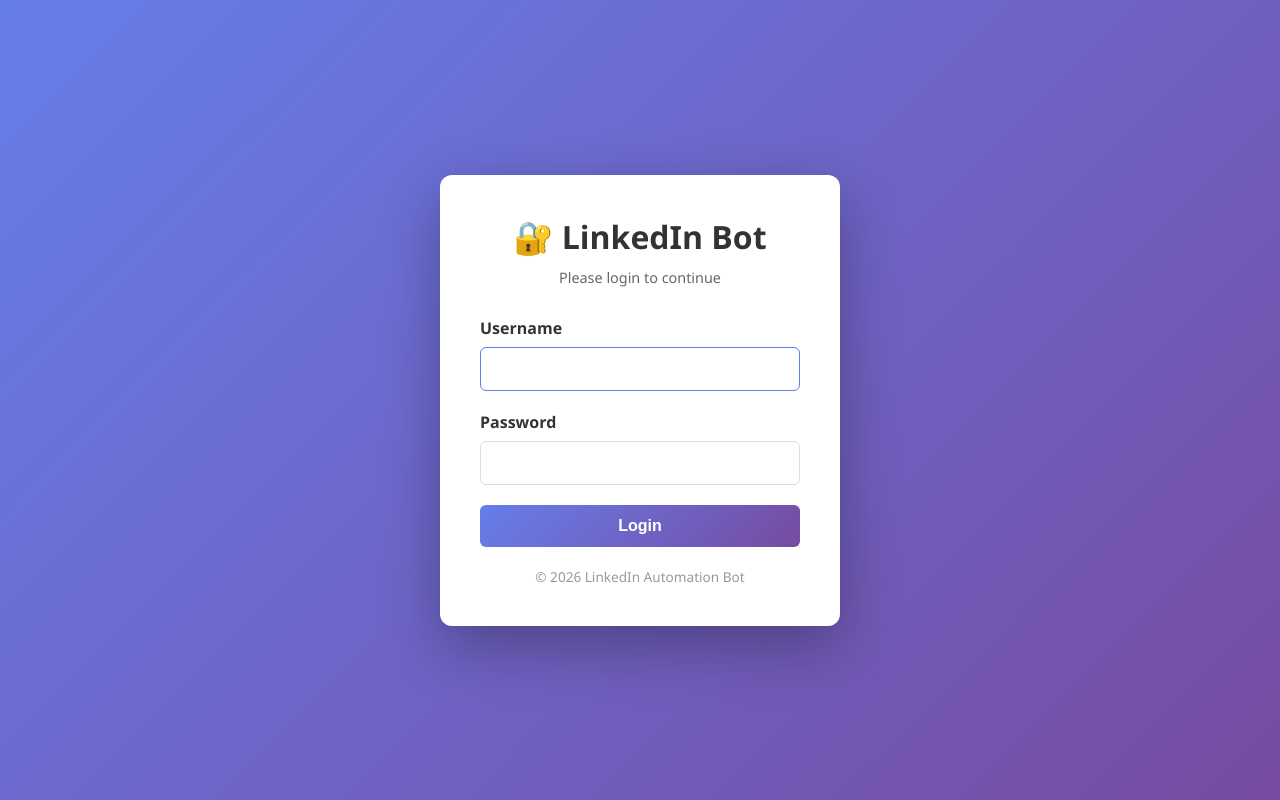
After one commit to Seka35/linkedin-mvp, a Flask app: page /login in a window 1280 px wide. The commit adds this page. Run offline with Flask 3, Linux system fonts and the light colour scheme.

Commit message:
feat: Add authentication system with bcrypt and login page

```diff
--- a/web/app.py
+++ b/web/app.py
@@ -5,11 +5,14 @@ Application Flask pour l'interface web du bot LinkedIn.
 from flask import Flask, render_template, request, jsonify, redirect, url_for
 import sys
 import os
+import bcrypt
+from functools import wraps
 
 # Ajouter le dossier parent au path
 sys.path.insert(0, os.path.abspath(os.path.join(os.path.dirname(__file__), '..')))
 
 from database import init_db, SessionLocal, Prospect, Campaign, Action, Settings, Account
+from database.models import User
 from services.scraper import LinkedInScraper
 from services.linkedin_bot import LinkedInBot
 from services.ai_service import AIService
@@ -42,11 +45,25 @@ bot = None
 
 from flask import g, session
 
+def login_required(f):
+    """Decorator to protect routes - redirect to login if not authenticated"""
+    @wraps(f)
+    def decorated_function(*args, **kwargs):
+        if 'user_id' not in session:
+            return redirect(url_for('login'))
+        return f(*args, **kwargs)
+    return decorated_function
+
 @app.before_request
 def load_account():
     """Charger le compte actif pour la requête"""
-    if request.endpoint and 'static' in request.endpoint:
+    # Skip authentication check for static files and login page
+    if request.endpoint and ('static' in request.endpoint or request.endpoint == 'login'):
         return
+
+    # Check if user is authenticated
+    if 'user_id' not in session and request.endpoint != 'login':
+        return redirect(url_for('login'))
 
     db = SessionLocal()
     account_id = session.get('account_id')
@@ -74,6 +91,36 @@ def inject_account():
     return dict(current_account=getattr(g, 'account', None), get_all_accounts=get_all_accounts)
 
 from sqlalchemy.orm import joinedload
+
+# Authentication Routes
+@app.route('/login', methods=['GET', 'POST'])
+def login():
+    """Page de connexion"""
+    if request.method == 'POST':
+        username = request.form.get('username')
+        password = request.form.get('password')
+
+        db = SessionLocal()
+        user = db.query(User).filter(User.username == username).first()
+        db.close()
+
+        if user and bcrypt.checkpw(password.encode('utf-8'), user.password_hash.encode('utf-8')):
+            session['user_id'] = user.id
+            return redirect(url_for('index'))
+        else:
+            return render_template('login.html', error="Invalid credentials")
+
+    # If already logged in, redirect to index
+    if 'user_id' in session:
+        return redirect(url_for('index'))
+
+    return render_template('login.html')
+
+@app.route('/logout')
+def logout():
+    """Déconnexion"""
+    session.clear()
+    return redirect(url_for('login'))
 
 @app.route('/')
 def index():
@@ -586,9 +633,9 @@ def api_prospect_item(prospect_id):
             return jsonify({'success': False, 'error': str(e)}), 500
 
 
-@app.route('/api/campaigns/<int:campaign_id>', methods=['DELETE'])
-def delete_campaign(campaign_id):
-    """API: Supprimer une campagne"""
+@app.route('/api/campaigns/<int:campaign_id>', methods=['GET', 'PUT', 'DELETE'])
+def api_campaign_item(campaign_id):
+    """API: Gestion unitaire d'une campagne (GET, UPDATE, DELETE)"""
     db = SessionLocal()
     campaign = db.query(Campaign).filter(Campaign.id == campaign_id).first()
 
@@ -597,17 +644,41 @@ def delete_campaign(campaign_id):
         return jsonify({'error': 'Campaign not found'}), 404
 
     try:
-        db.delete(campaign)
-        db.commit()
-        success = True
+        if request.method == 'GET':
+            data = {
+                'id': campaign.id,
+                'name': campaign.name,
+                'search_query': campaign.search_query,
+                'first_message': campaign.first_message,
+                'message_delay_days': campaign.message_delay_days,
+                'daily_limit': campaign.daily_limit,
+                'use_ai_customization': campaign.use_ai_customization
+            }
+            return jsonify({'success': True, 'campaign': data})
+
+        if request.method == 'PUT':
+            data = request.json
+            campaign.name = data.get('name', campaign.name)
+            campaign.search_query = data.get('search_query', campaign.search_query)
+            campaign.first_message = data.get('first_message', campaign.first_message)
+            campaign.message_delay_days = int(data.get('message_delay_days', campaign.message_delay_days))
+            campaign.daily_limit = int(data.get('daily_limit', campaign.daily_limit))
+            campaign.use_ai_customization = data.get('use_ai_customization', campaign.use_ai_customization)
+
+            db.commit()
+            return jsonify({'success': True})
+
+        if request.method == 'DELETE':
+            db.delete(campaign)
+            db.commit()
+            return jsonify({'success': True})
+
     except Exception as e:
-        print(f"❌ Erreur suppression campagne: {e}")
+        print(f"❌ Erreur API Campagne: {e}")
         db.rollback()
-        success = False
+        return jsonify({'success': False, 'error': str(e)}), 500
     finally:
         db.close()
-
-    return jsonify({'success': success})
 
 @app.route('/api/ai/generate', methods=['POST'])
 def api_ai_generate():
--- /dev/null
+++ b/web/templates/login.html
@@ -0,0 +1,144 @@
+<!DOCTYPE html>
+<html lang="en">
+
+<head>
+    <meta charset="UTF-8">
+    <meta name="viewport" content="width=device-width, initial-scale=1.0">
+    <title>Login - LinkedIn Bot</title>
+    <style>
+        * {
+            margin: 0;
+            padding: 0;
+            box-sizing: border-box;
+        }
+
+        body {
+            font-family: 'Segoe UI', Tahoma, Geneva, Verdana, sans-serif;
+            background: linear-gradient(135deg, #667eea 0%, #764ba2 100%);
+            height: 100vh;
+            display: flex;
+            justify-content: center;
+            align-items: center;
+        }
+
+        .login-container {
+            background: white;
+            padding: 40px;
+            border-radius: 12px;
+            box-shadow: 0 20px 60px rgba(0, 0, 0, 0.3);
+            width: 100%;
+            max-width: 400px;
+        }
+
+        .login-header {
+            text-align: center;
+            margin-bottom: 30px;
+        }
+
+        .login-header h1 {
+            font-size: 2rem;
+            color: #333;
+            margin-bottom: 10px;
+        }
+
+        .login-header p {
+            color: #666;
+            font-size: 0.9rem;
+        }
+
+        .form-group {
+            margin-bottom: 20px;
+        }
+
+        .form-group label {
+            display: block;
+            margin-bottom: 8px;
+            color: #333;
+            font-weight: 600;
+        }
+
+        .form-group input {
+            width: 100%;
+            padding: 12px;
+            border: 1px solid #ddd;
+            border-radius: 6px;
+            font-size: 1rem;
+            transition: border-color 0.3s;
+        }
+
+        .form-group input:focus {
+            outline: none;
+            border-color: #667eea;
+        }
+
+        .btn-login {
+            width: 100%;
+            padding: 12px;
+            background: linear-gradient(135deg, #667eea 0%, #764ba2 100%);
+            color: white;
+            border: none;
+            border-radius: 6px;
+            font-size: 1rem;
+            font-weight: 600;
+            cursor: pointer;
+            transition: transform 0.2s, box-shadow 0.2s;
+        }
+
+        .btn-login:hover {
+            transform: translateY(-2px);
+            box-shadow: 0 10px 20px rgba(102, 126, 234, 0.4);
+        }
+
+        .error-message {
+            background: #fee;
+            color: #c33;
+            padding: 12px;
+            border-radius: 6px;
+            margin-bottom: 20px;
+            text-align: center;
+            font-size: 0.9rem;
+        }
+
+        .footer {
+            text-align: center;
+            margin-top: 20px;
+            color: #999;
+            font-size: 0.85rem;
+        }
+    </style>
+</head>
+
+<body>
+    <div class="login-container">
+        <div class="login-header">
+            <h1>🔐 LinkedIn Bot</h1>
+            <p>Please login to continue</p>
+        </div>
+
+        {% if error %}
+        <div class="error-message">
+            ❌ {{ error }}
+        </div>
+        {% endif %}
+
+        <form method="POST" action="/login">
+            <div class="form-group">
+                <label for="username">Username</label>
+                <input type="text" id="username" name="username" required autofocus>
+            </div>
+
+            <div class="form-group">
+                <label for="password">Password</label>
+                <input type="password" id="password" name="password" required>
+            </div>
+
+            <button type="submit" class="btn-login">Login</button>
+        </form>
+
+        <div class="footer">
+            © 2026 LinkedIn Automation Bot
+        </div>
+    </div>
+</body>
+
+</html>
```
Also changed, not shown: database/models.py (+10 -0 lines), migrations/add_user_auth.py (added, +45 -0 lines), web/templates/campaigns.html (+106 -0 lines).
